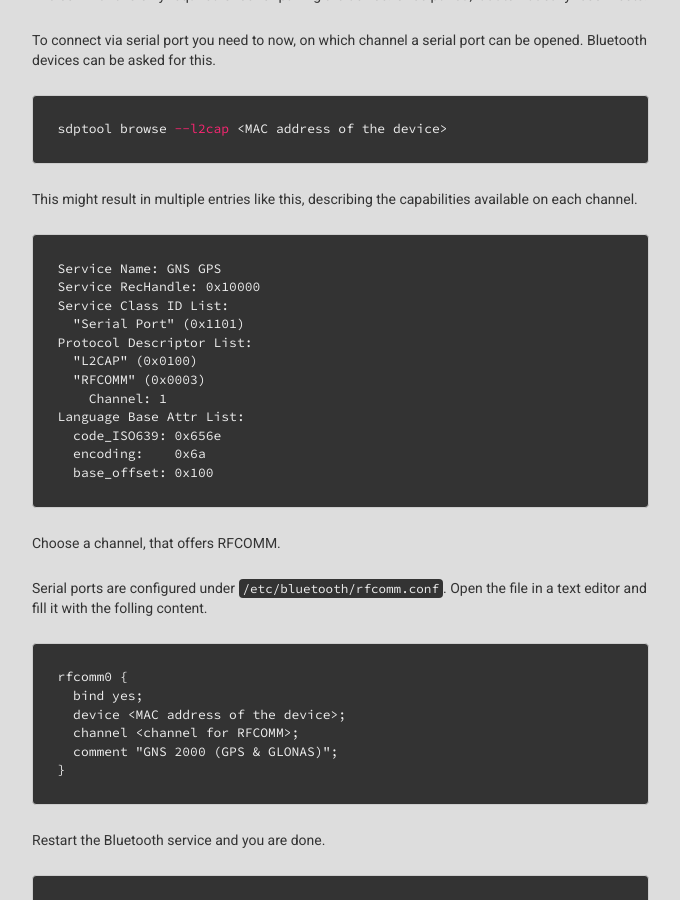
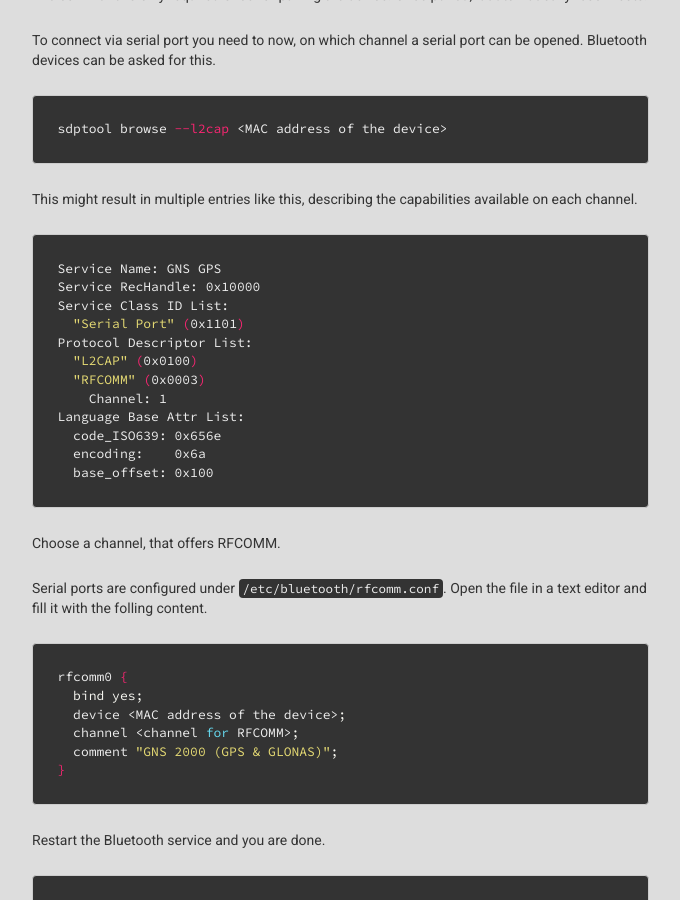
Before and after one commit to jehrhardt/jehrhardt.github.io, a Jekyll site: the page built from _posts/2015-01-14-bluetooth-debian-linux.md, in a window 1280 px wide and 900 px high, scrolled down 1433 px. Shown: the whole window, without its empty margins (138-818 px from the left). Built offline with Jekyll 4.4.1, drawn with Linux system fonts in a browser that asks for light colours; comment, search, counter and statistics services are not loaded.

Commit message:
Fix code highlighting

````diff
--- a/_posts/2015-01-14-bluetooth-debian-linux.md
+++ b/_posts/2015-01-14-bluetooth-debian-linux.md
@@ -15,22 +15,22 @@ Bluetooth under Linux is typically provided by
 [bluez](http://www.bluez.org), which can be installed easily from the
 Debian repositories.
 
-```sh
+{% highlight sh %}
 sudo apt-get install bluetooth bluez-utils bluez-firmware
-```
+{% endhighlight %}
 
 Once installed you should find a service called bluetooth on your
 machine and you should check if it is running.
 
-```sh
+{% highlight sh %}
 service bluetooth status
-```
+{% endhighlight %}
 
 You should also check your Bluetooth dongle.
 
-```sh
+{% highlight sh %}
 lsusb | grep Bluetooth
-```
+{% endhighlight %}
 
 This will result in something like *Bus 001 Device 005: ID 0a12:0001
 Cambridge Silicon Radio, Ltd Bluetooth Dongle (HCI mode)*, which
@@ -41,9 +41,9 @@ Connect a device as serial port
 
 First you need to scan for Bluetooth devices to connect to.
 
-```sh
+{% highlight sh %}
 hcitool scan
-```
+{% endhighlight %}
 
 The scanning result should be a list of all found Bluetooth
 devices. Each listed with its MAC address and a vendor name.
@@ -51,9 +51,9 @@ devices. Each listed with its MAC address and a vendor name.
 Next set the PIN for the device. Many devices use *0000* or *1234* as
 PIN.
 
-```sh
+{% highlight sh %}
 sudo bluetooth-agent <PIN of the device> <MAC address of the device>
-```
+{% endhighlight %}
 
 The command is only required once for pairing the device. Once paired,
 it automatically reconnects.
@@ -61,14 +61,14 @@ it automatically reconnects.
 To connect via serial port you need to now, on which channel a serial
 port can be opened. Bluetooth devices can be asked for this.
 
-```sh
+{% highlight sh %}
 sdptool browse --l2cap <MAC address of the device>
-```
+{% endhighlight %}
 
 This might result in multiple entries like this, describing the
 capabilities available on each channel.
 
-```
+{% highlight sh %}
 Service Name: GNS GPS
 Service RecHandle: 0x10000
 Service Class ID List:
@@ -81,27 +81,27 @@ Language Base Attr List:
   code_ISO639: 0x656e
   encoding:    0x6a
   base_offset: 0x100
-  ```
+{% endhighlight %}
 
 Choose a channel, that offers RFCOMM.
 
 Serial ports are configured under `/etc/bluetooth/rfcomm.conf`. Open
 the file in a text editor and fill it with the folling content.
 
-```
+{% highlight sh %}
 rfcomm0 {
   bind yes;
   device <MAC address of the device>;
   channel <channel for RFCOMM>;
   comment "GNS 2000 (GPS & GLONAS)";
 }
-```
+{% endhighlight %}
 
 Restart the Bluetooth service and you are done.
 
-```sh
+{% highlight sh %}
 sudo service bluetooth restart
-```
+{% endhighlight %}
 
 Test the connection
 -------------------
@@ -110,9 +110,9 @@ The easies way to test the Bluetooth connection is via Screen. If you
 have configured a device `rfcomm0` as above, the Bluetooth service
 will create the device under `/dev/rfcomm0`.
 
-```sh
+{% highlight sh %}
 screen /dev/rfcomm0
-```
+{% endhighlight %}
 
 Screen gives you access to the device. If `/dev/rfcomm0` is a
 Bluetooth GPS tracker, you should now see the logged data line by
````
